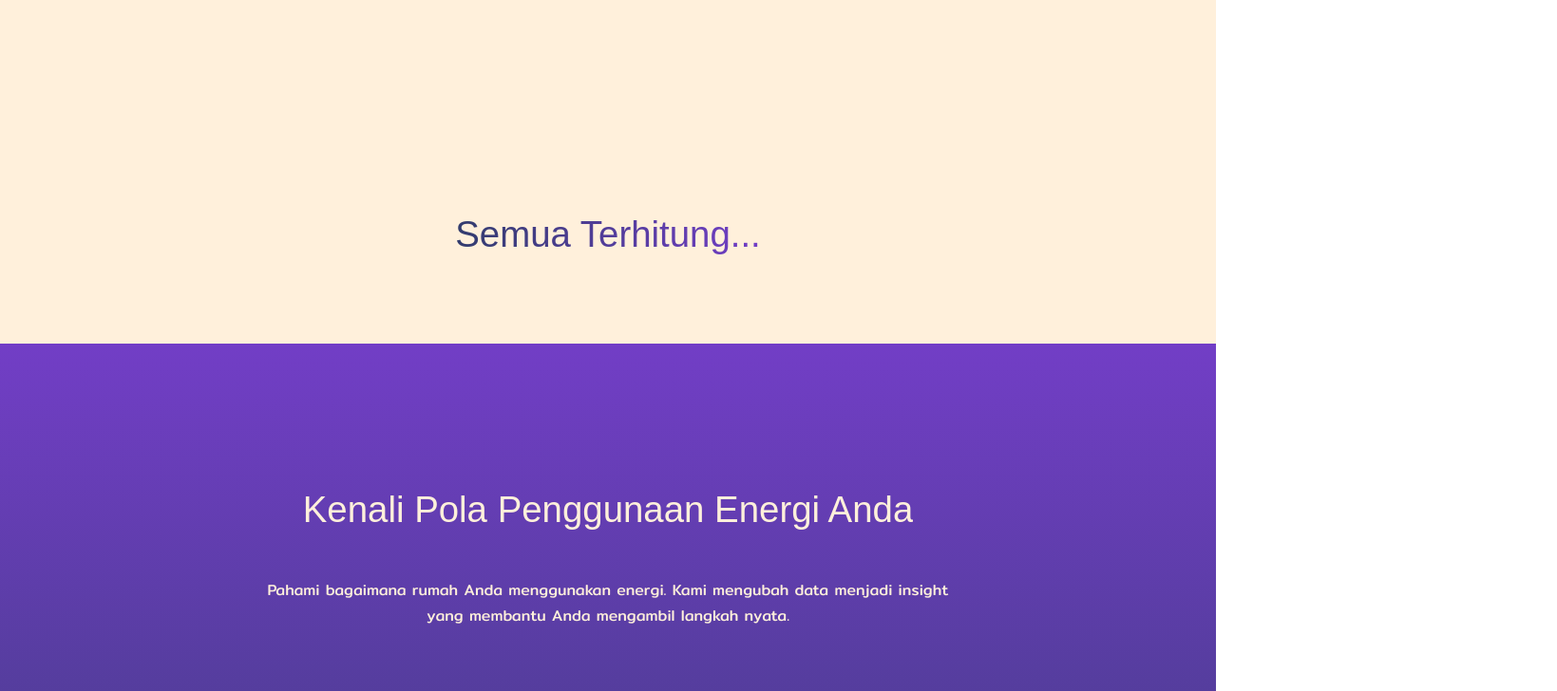
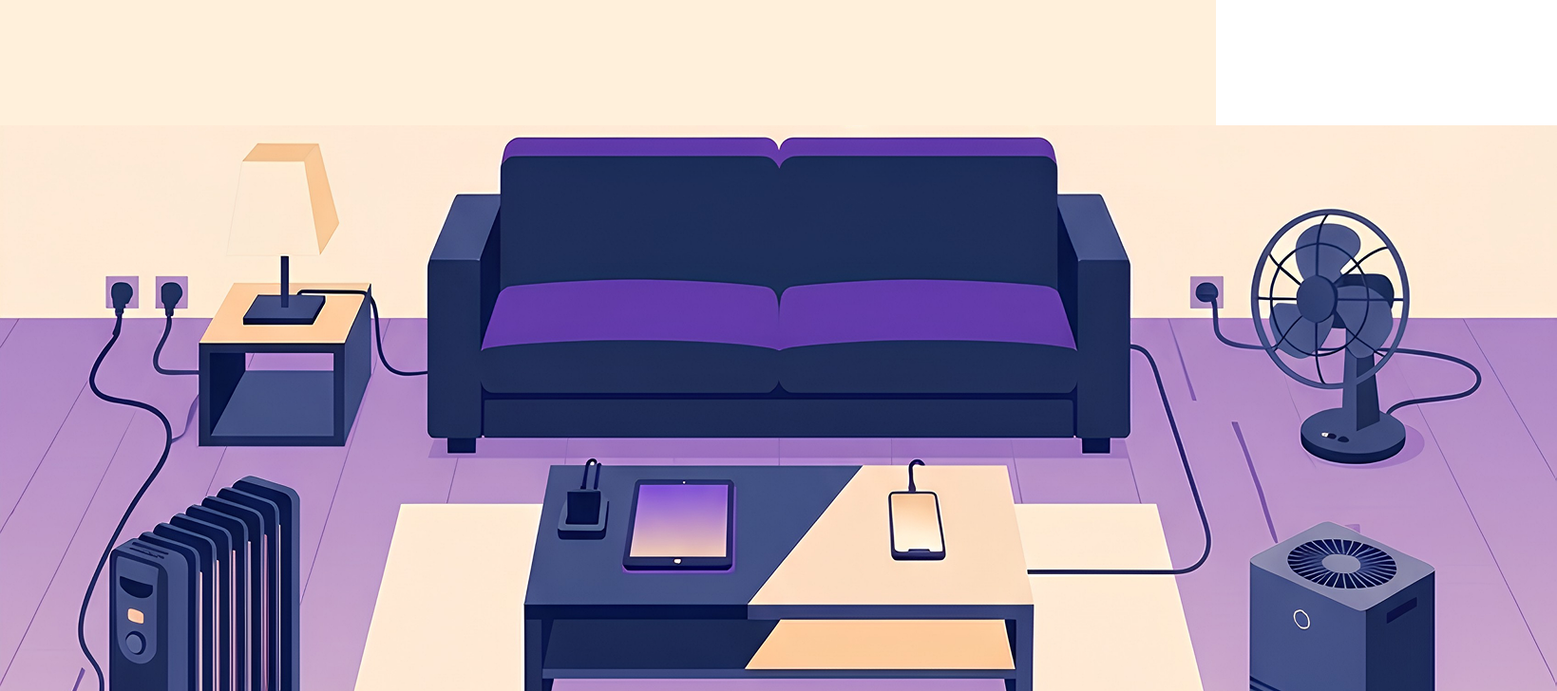
Before and after one commit to vixxic/Energize-website-itechnocup, a Next.js app: page / in a window 1280 px wide. Shown: the part 1560-2288 px from the top of the page at 95% size, 1639 px wide, since content can reach past the window. Built offline with nearby package versions, Linux system fonts and the light colour scheme; a web font is replaced by a local one.

Commit message:
ruang tamu

```diff
--- a/app/components/landingPage/Problem3/Problem3.tsx
+++ b/app/components/landingPage/Problem3/Problem3.tsx
@@ -3,7 +3,7 @@ import "./Problem.css";
 function Problem3() {
   return (
     <div>
-      <p></p>
+      <img src="/ruang-tamu.png" />
     </div>
   );
 }
--- a/app/page.tsx
+++ b/app/page.tsx
@@ -12,6 +12,7 @@ import Navbar from "./components/Navbar/Navbar";
 import Beranda from "./components/landingPage/Beranda/Beranda";
 import Problem from "./components/landingPage/Problem/Problem";
 import Problem2 from "./components/landingPage/Problem2/Problem2";
+import Problem3 from "./components/landingPage/Problem3/Problem3";
 import SemuaTerhitung from "./components/SemuaTerhitung";
 import Fitur from "./components/landingPage/Fitur/Fitur";
 
@@ -62,6 +63,7 @@ export default function Home() {
       <Beranda />
       <Problem />
       <Problem2 />
+      <Problem3 />
       <SemuaTerhitung />
       <Fitur />
     </div>
```
Also changed, not shown: public/ruang-tamu.png (added).
